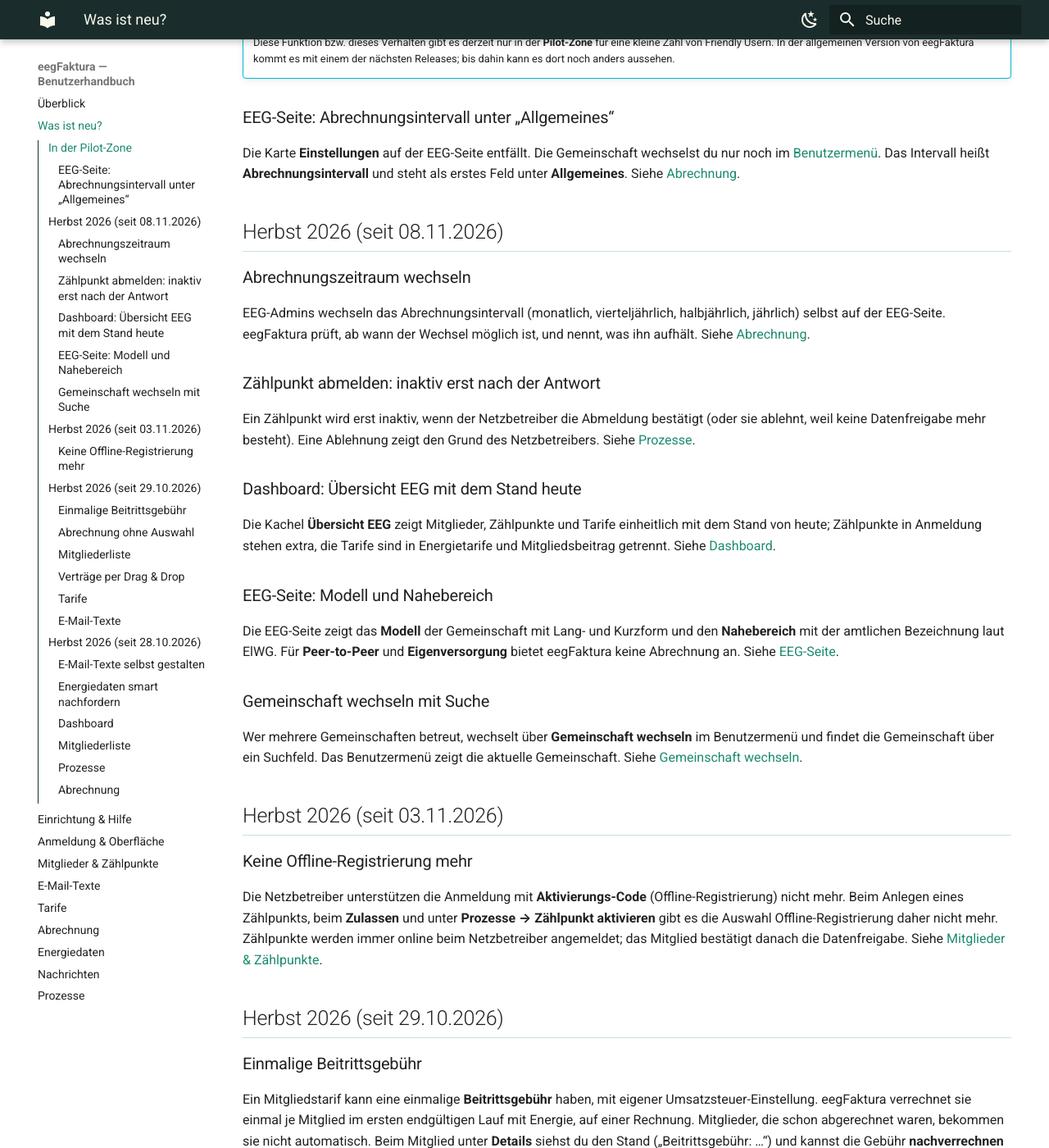
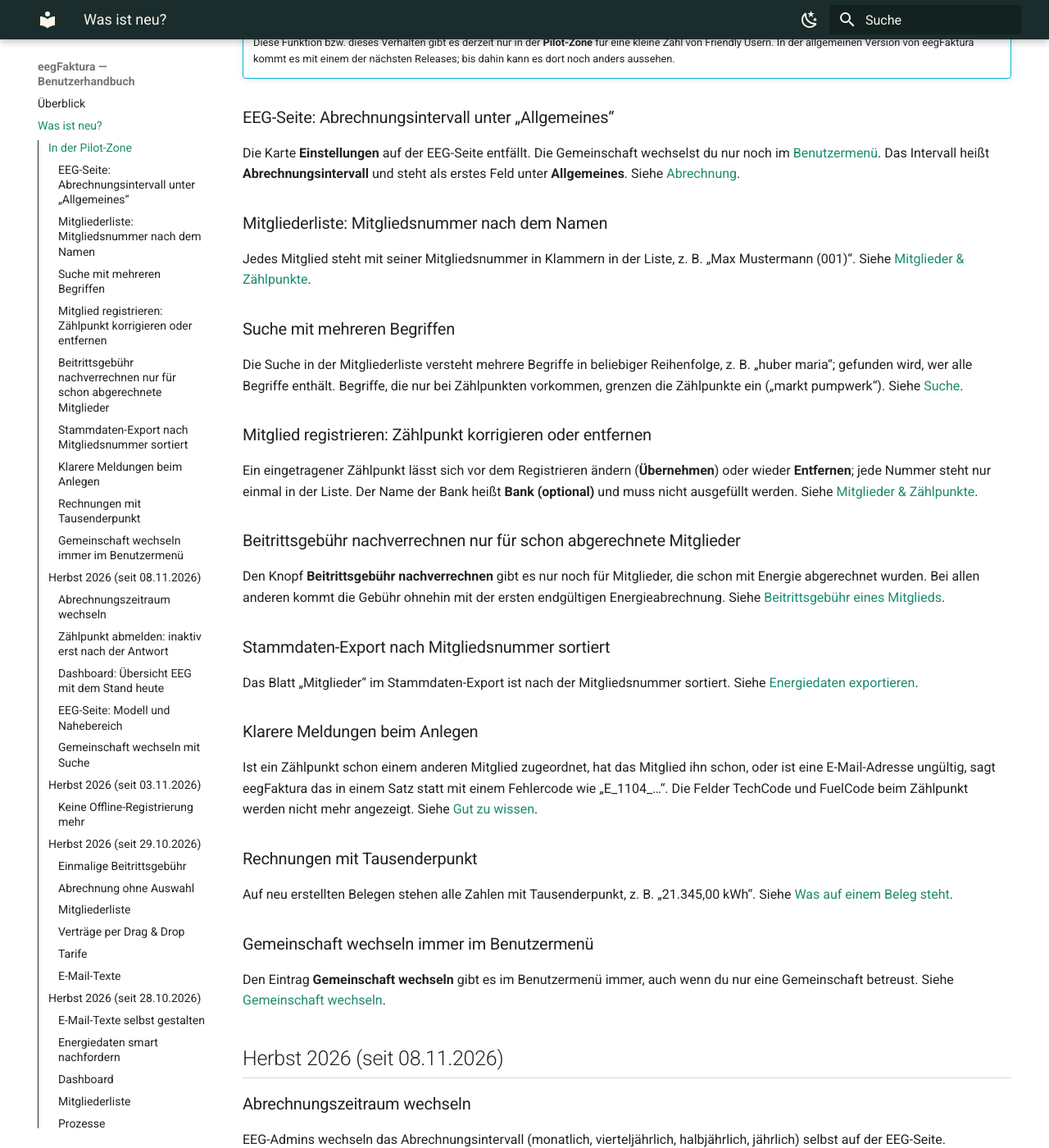
Before and after one commit to eegfaktura/eegfaktura-user-guide, an MkDocs documentation site: the page built from docs/changelog.md, in a window 1280 px wide and 1400 px high, scrolled down 316 px. Shown: the whole window at 82% size. Built offline with MkDocs 1.6.1 and Material for MkDocs 9.7.7, drawn with Linux system fonts in a browser that asks for light colours.

Commit message:
docs: pilot features of 10.11.2026 (web 1.23.0/1.23.1, backend 1.18.0, billing 1.11.0) (#14)
Member number in brackets, member search with several terms, correct or remove
a metering point before registering, "Bank (optional)", "Beitrittsgebühr
nachverrechnen" only for members already billed, master data export sorted by
member number, thousands separator on invoices, "Gemeinschaft wechseln" always
in the user menu. New sections carry the pilot hint; "Was ist neu?" lists all
under "In der Pilot-Zone".

Co-authored-by: Claude Opus 5.5 <noreply@anthropic.com>

```diff
--- a/docs/01-anmeldung.md
+++ b/docs/01-anmeldung.md
@@ -38,13 +38,14 @@ Ein Klick auf dein **Benutzersymbol** oben im Menü öffnet das Benutzermenü:
 
 - deine **E-Mail-Adresse**,
 - **Aktuelle Gemeinschaft**: Nummer und Name der Gemeinschaft, die du gerade bearbeitest (nur Anzeige),
-- **Gemeinschaft wechseln**: öffnet die Auswahl der Gemeinschaften (nur wenn du mehrere betreust, siehe unten),
+- **Gemeinschaft wechseln**: öffnet die Auswahl der Gemeinschaften (siehe unten),
 - **Passwort ändern**: führt zur Kontoseite, auf der du dein Passwort änderst,
 - **Abmelden**: meldet dich ab.
 
 ## Gemeinschaft wechseln
 
-Betreust du mehrere Gemeinschaften, klickst du im Benutzermenü auf **Gemeinschaft wechseln**. Es öffnet sich die
+Die Gemeinschaft, die du bearbeitest, wählst du im Benutzermenü mit **Gemeinschaft wechseln**. Den Eintrag gibt es
+immer, auch wenn du nur eine Gemeinschaft betreust. Es öffnet sich die
 Liste **Auswahl Gemeinschaft**, die aktuelle Gemeinschaft ist mit einem Häkchen markiert. Oben steht ein **Suchfeld**:
 Tippe die Nummer oder einen Teil des Namens ein (Groß- und Kleinschreibung und Akzente spielen keine Rolle, „sonnen“
 findet „EEG Sonnenfeld“). Ein Klick auf eine Gemeinschaft wechselt sofort; alle Seiten zeigen danach ihre Daten. Hast
--- a/docs/02-mitglieder-zaehlpunkte.md
+++ b/docs/02-mitglieder-zaehlpunkte.md
@@ -6,8 +6,9 @@ Unter **Mitglieder** verwaltest du die Mitglieder deiner Gemeinschaft und ihre Z
 
 ![Mitgliederliste](images/oberflaeche-start.png)
 
-Jedes Mitglied steht mit seinem Namen in der Liste, darunter eine Karte je **Zählpunkt** mit der Energiemenge im
-gewählten Zeitraum. Das Symbol zeigt die Richtung: ein **Stecker** für Verbrauch, ein **Solarmodul** für Erzeugung.
+Jedes Mitglied steht mit seinem Namen und dahinter in Klammern seiner Mitgliedsnummer in der Liste, z. B.
+„Max Mustermann (001)“; ein Mitglied ohne Nummer nur mit dem Namen. Darunter steht eine Karte je **Zählpunkt** mit
+der Energiemenge im gewählten Zeitraum. Das Symbol zeigt die Richtung: ein **Stecker** für Verbrauch, ein **Solarmodul** für Erzeugung.
 Der Balken unter dem Wert zeigt den Anteil des Zählpunkts.
 
 ### Knöpfe oben
@@ -18,6 +19,21 @@ Der Balken unter dem Wert zeigt den Anteil des Zählpunkts.
 | Wolke mit Pfeil nach oben | **Import**: Stammdaten (Mitglieder und Zählpunkte) aus einer Excel-Datei einlesen; bei Gemeinschaften ohne Online-Anbindung auch Energiedaten |
 | Pfeil nach unten | **Export**: Daten für einen Zeitraum herunterladen |
 | Plus | **Neues Mitglied** anlegen (siehe unten) |
+
+### Suche
+
+--8<-- "pilot.md"
+
+Die Lupe oben blendet ein Suchfeld ein; die Liste filtert beim Tippen. Gesucht wird in Nachname, Vorname,
+Mitgliedsnummer und E-Mail des Mitglieds sowie in Zählpunktnummer und Anlagenname seiner Zählpunkte.
+
+- **Mehrere Begriffe** trennst du mit Leerzeichen. Gefunden werden die Mitglieder, bei denen **jeder** Begriff
+  vorkommt, egal in welcher Reihenfolge: „huber maria“ findet Maria Huber, „huber 0815“ ein Mitglied Huber, bei dem
+  „0815“ in der Mitgliedsnummer oder einer Zählpunktnummer vorkommt.
+- **Trifft ein Begriff das Mitglied selbst** (Name, Nummer, E-Mail), siehst du alle seine Zählpunkte: „markt“ zeigt
+  bei der „Marktgemeinde …“ jeden Zählpunkt.
+- **Begriffe, die nur bei Zählpunkten vorkommen** (Anlagenname, Zählpunktnummer), grenzen die Zählpunkte ein:
+  „markt pumpwerk“ zeigt bei der Marktgemeinde nur die Pumpwerke, „pv dach“ nur die Anlage „PV Dach“.
 
 ### Anzeige, Zeitraum und Sortierung
 
@@ -88,7 +104,8 @@ Ein Klick auf ein Mitglied öffnet rechts seine Daten, zunächst mit dem ersten
 - **Kontakt**: Mitglieds-Nr, Titel, Vorname und Nachname (bei Firmen der Firmenname), **Mitglieds-Tarif**,
   Adresse, Telefon, E-Mail, UID.
 - **Bankdaten**: IBAN, Kontoinhaber, **Einzugsart** (Kein SEPA, B2B oder CORE); bei Lastschrift zusätzlich
-  Bankverbindung, Mandatsreferenz und Mandatsdatum.
+  **Bank (optional)**, Mandatsreferenz und Mandatsdatum. Den Namen der Bank musst du nicht eintragen; er steht nur auf
+  der Rechnung und im Stammdaten-Export.
 - **Optionals**: Mitglied seit.
 
 Änderungen werden gespeichert, sobald du ein Feld verlässt.
@@ -111,8 +128,10 @@ Darunter stehen, je nach Stand, diese Knöpfe:
 
 - **Beitrittsgebühr nachverrechnen** merkt die Gebühr für den nächsten endgültigen Abrechnungslauf vor, auch wenn das
   Mitglied schon abgerechnet wurde. eegFaktura nennt vorher Tarif, Betrag und Umsatzsteuer; es gilt der Tarifstand beim
-  Abrechnen. Bestätigt wird mit **Nachverrechnen**. Den Knopf gibt es nur, wenn noch keine Gebühr verrechnet und keine
-  Zahlung erfasst ist und der Mitglieds-Tarif eine Gebühr hat.
+  Abrechnen. Bestätigt wird mit **Nachverrechnen**. Den Knopf gibt es nur beim Stand „nicht verrechnet – Mitglied wurde
+  schon abgerechnet“, also wenn das Mitglied schon mit Energie abgerechnet wurde, noch keine Gebühr verrechnet und
+  keine Zahlung erfasst ist. Beim Stand „offen“ braucht es ihn nicht: Die Gebühr kommt dann ohnehin mit der ersten
+  endgültigen Energieabrechnung.
 - **Vormerkung zurücknehmen** hebt das Nachverrechnen wieder auf, solange es noch nicht abgerechnet ist.
 - **Außerhalb bezahlt erfassen**: Hat das Mitglied die Gebühr z. B. bar beim Beitritt bezahlt, trägst du das **Datum
   der Zahlung** ein (Pflicht) und optional eine kurze Notiz. Einen Betrag gibt es nicht. Danach wird ihm die Gebühr
@@ -201,6 +220,14 @@ Einen ungültigen Zählpunkt, der nie angemeldet wurde, kannst du hier mit **Lö
    [Neues Mitglied zulassen](#neues-mitglied-zulassen)) — erst dann werden die Zählpunkte beim Netzbetreiber
    angemeldet bzw. aktiv. Den Fortschritt siehst du am Status des Zählpunkts.
 
+### Zählpunkt vor dem Registrieren ändern oder entfernen
+
+--8<-- "pilot.md"
+
+Einen schon eingetragenen Zählpunkt kannst du vor dem **Registrieren** noch korrigieren: Klicke auf seine Karte, ändere
+die Angaben und klicke auf **Übernehmen**. **Entfernen** nimmt ihn wieder aus der Liste. Jede Zählpunktnummer steht
+nur einmal in der Liste: Trägst du eine Nummer ein, die schon dasteht, ersetzt der neue Eintrag den alten.
+
 ### Zählpunkt zu einem bestehenden Mitglied hinzufügen
 
 Klicke in der Mitgliederliste beim Mitglied auf **+**. Das Formular ist dasselbe wie oben; gespeichert wird mit
@@ -258,6 +285,10 @@ So verhält sich der Import:
   ([Zählpunkt abmelden](08-prozesse.md#zahlpunkt-abmelden)) statt das Mitglied zu löschen — so bleiben seine Daten und
   Belege erhalten. Bei importierten Zählpunkten fehlt eegFaktura manchmal die Kennung der Datenfreigabe; dann zuerst
   die Teilnehmerliste anfordern.
+- **Zählpunkt schon vergeben:** Ist ein Zählpunkt schon einem anderen Mitglied deiner Gemeinschaft zugeordnet, lässt
+  er sich nicht noch einmal anlegen. Verschiebe ihn beim anderen Mitglied mit dem Pfeilkreuz oder melde ihn dort ab.
+  Hat das Mitglied den Zählpunkt schon (z. B. inaktiv nach einer Abmeldung), meldest du ihn unter
+  **Prozesse → Zählpunkt aktivieren** wieder an.
 - **Ein Zählpunkt wechselt den Besitzer** (z. B. Mieterwechsel): Verschiebe ihn mit dem Pfeilkreuz zum neuen Mitglied
   oder melde ihn beim alten ab und beim neuen an; bisherige Rechnungen bleiben beim alten Mitglied.
 - **Teilnahmefaktor:** 1 bis 100 %. Nimmt ein Zählpunkt an mehreren Gemeinschaften teil, darf die Summe 100 % nicht
--- a/docs/05-abrechnung.md
+++ b/docs/05-abrechnung.md
@@ -47,6 +47,9 @@ Die Positionen sind je Zählpunkt gruppiert („Zählpunkt AT… – Anlagenname
 - Umsatzsteuer und Summen, darunter die Texte aus den Abrechnungseinstellungen und die Fußzeile.
 
 Der Anlagenname des Zählpunkts erscheint auf dem Beleg — praktisch, wenn ein Mitglied mehrere Anlagen hat.
+
+Alle Zahlen stehen mit Tausenderpunkt, z. B. „21.345,00 kWh“ oder „1.234,56“ €. Das gilt für Belege, die neu erstellt
+werden; schon erstellte Belege behalten ihr PDF.
 
 ## Abrechnungsmodus
 
--- a/docs/06-energiedaten.md
+++ b/docs/06-energiedaten.md
@@ -41,7 +41,8 @@ Der Knopf mit dem Pfeil nach unten oben in der Mitgliederliste öffnet **Downloa
 2. Bei Energiedaten: Wähle unter **Zeitspanne auswählen** den **Zeitraum**.
 3. Klicke auf **Export**. Du bekommst eine Excel-Datei.
 
-Im **Stammdaten**-Export stehen im Blatt „Mitglieder“ nach „Mitgliedstarif“ die Spalten „Beitrittsgebühr (€)“ und
+Im **Stammdaten**-Export ist das Blatt „Mitglieder“ nach der Mitgliedsnummer sortiert („2“ vor „10“), Mitglieder
+ohne Nummer stehen am Ende. Nach „Mitgliedstarif“ stehen die Spalten „Beitrittsgebühr (€)“ und
 „Beitrittsgebühr Status“, mit den Status-Texten wie beim
 [Mitglied](02-mitglieder-zaehlpunkte.md#beitrittsgebuhr-eines-mitglieds); hat der Tarif eines Mitglieds keine Gebühr,
 bleiben beide Zellen leer. Ist die Abrechnung gerade nicht
--- a/docs/changelog.md
+++ b/docs/changelog.md
@@ -12,6 +12,50 @@ Stand.
 Die Karte **Einstellungen** auf der EEG-Seite entfällt. Die Gemeinschaft wechselst du nur noch im
 [Benutzermenü](01-anmeldung.md#gemeinschaft-wechseln). Das Intervall heißt **Abrechnungsintervall** und steht als erstes
 Feld unter **Allgemeines**. Siehe [Abrechnung](05-abrechnung.md#abrechnungszeitraum-wechseln).
+
+### Mitgliederliste: Mitgliedsnummer nach dem Namen
+
+Jedes Mitglied steht mit seiner Mitgliedsnummer in Klammern in der Liste, z. B. „Max Mustermann (001)“.
+Siehe [Mitglieder & Zählpunkte](02-mitglieder-zaehlpunkte.md#die-mitgliederliste).
+
+### Suche mit mehreren Begriffen
+
+Die Suche in der Mitgliederliste versteht mehrere Begriffe in beliebiger Reihenfolge, z. B. „huber maria“; gefunden
+wird, wer alle Begriffe enthält. Begriffe, die nur bei Zählpunkten vorkommen, grenzen die Zählpunkte ein
+(„markt pumpwerk“). Siehe [Suche](02-mitglieder-zaehlpunkte.md#suche).
+
+### Mitglied registrieren: Zählpunkt korrigieren oder entfernen
+
+Ein eingetragener Zählpunkt lässt sich vor dem Registrieren ändern (**Übernehmen**) oder wieder **Entfernen**; jede
+Nummer steht nur einmal in der Liste. Der Name der Bank heißt **Bank (optional)** und muss nicht ausgefüllt werden.
+Siehe [Mitglieder & Zählpunkte](02-mitglieder-zaehlpunkte.md#zahlpunkt-vor-dem-registrieren-andern-oder-entfernen).
+
+### Beitrittsgebühr nachverrechnen nur für schon abgerechnete Mitglieder
+
+Den Knopf **Beitrittsgebühr nachverrechnen** gibt es nur noch für Mitglieder, die schon mit Energie abgerechnet wurden.
+Bei allen anderen kommt die Gebühr ohnehin mit der ersten endgültigen Energieabrechnung.
+Siehe [Beitrittsgebühr eines Mitglieds](02-mitglieder-zaehlpunkte.md#beitrittsgebuhr-eines-mitglieds).
+
+### Stammdaten-Export nach Mitgliedsnummer sortiert
+
+Das Blatt „Mitglieder“ im Stammdaten-Export ist nach der Mitgliedsnummer sortiert.
+Siehe [Energiedaten exportieren](06-energiedaten.md#energiedaten-exportieren).
+
+### Klarere Meldungen beim Anlegen
+
+Ist ein Zählpunkt schon einem anderen Mitglied zugeordnet, hat das Mitglied ihn schon, oder ist eine E-Mail-Adresse
+ungültig, sagt eegFaktura das in einem Satz statt mit einem Fehlercode wie „E_1104_…“. Die Felder TechCode und
+FuelCode beim Zählpunkt werden nicht mehr angezeigt. Siehe [Gut zu wissen](02-mitglieder-zaehlpunkte.md#gut-zu-wissen).
+
+### Rechnungen mit Tausenderpunkt
+
+Auf neu erstellten Belegen stehen alle Zahlen mit Tausenderpunkt, z. B. „21.345,00 kWh“.
+Siehe [Was auf einem Beleg steht](05-abrechnung.md#was-auf-einem-beleg-steht).
+
+### Gemeinschaft wechseln immer im Benutzermenü
+
+Den Eintrag **Gemeinschaft wechseln** gibt es im Benutzermenü immer, auch wenn du nur eine Gemeinschaft betreust.
+Siehe [Gemeinschaft wechseln](01-anmeldung.md#gemeinschaft-wechseln).
 
 ## Herbst 2026 (seit 08.11.2026)
 
```
Also changed, not shown: CHANGELOG.md (+7 -0 lines).
